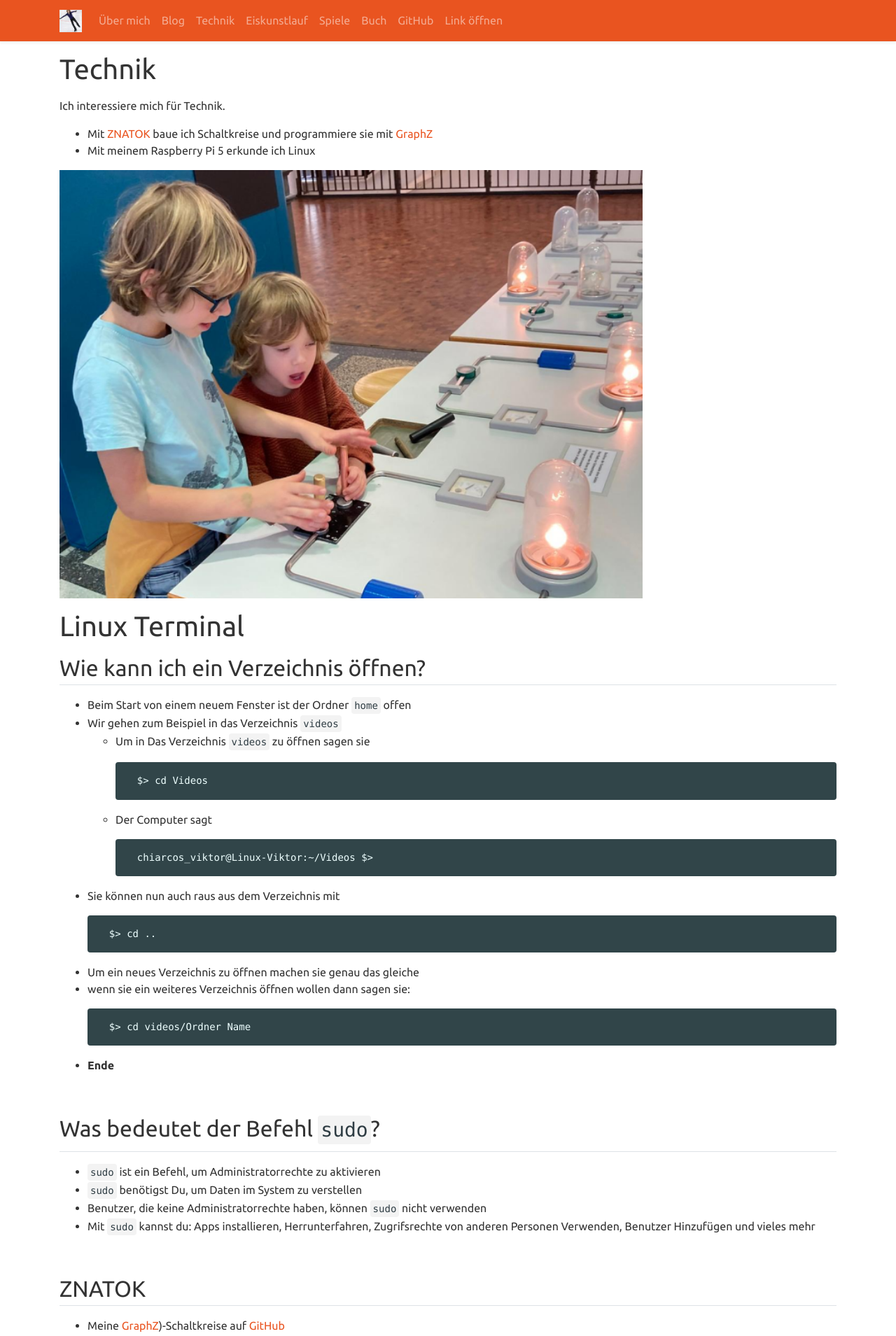
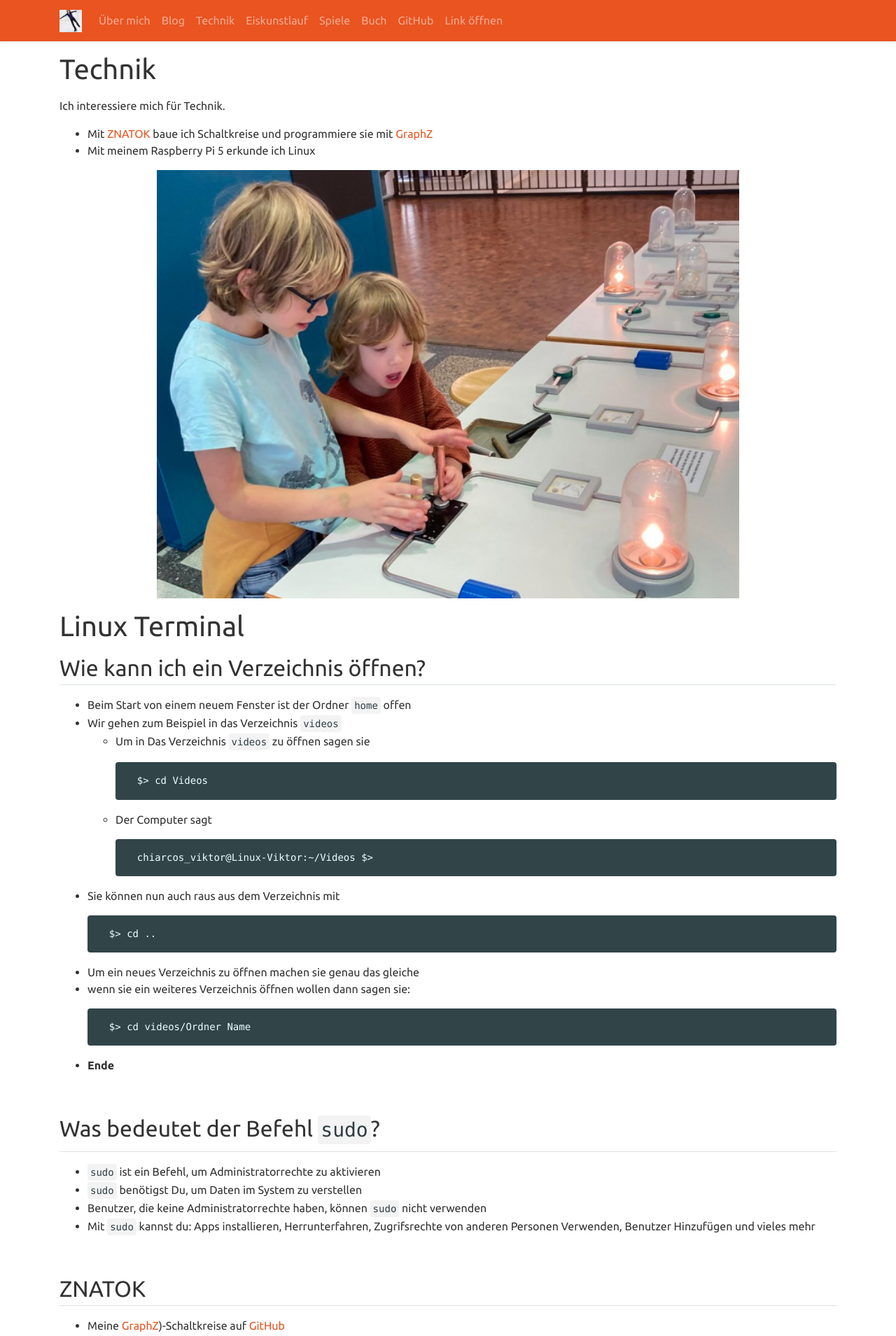
Before and after one commit to viktor-chiarcos/viktor-chiarcos.github.io, a Jekyll site: the page built from _pages/tech.md, in a window 1280 px wide. Shown: the top 1909 px of the page at 70% size. Built offline with Jekyll 4.4.1, drawn with Linux system fonts in a browser that asks for light colours.

Commit message:
zentrierung

```diff
--- a/_pages/tech.md
+++ b/_pages/tech.md
@@ -9,8 +9,9 @@
 - Mit [ZNATOK](https://znatok.ru) baue ich Schaltkreise und programmiere sie mit [GraphZ](https://znatok.ru/files/arduino_mobile/Znatok-Arduino-Mobile-Graph-Z-Manual-Rus_1.pdf)
 - Mit meinem Raspberry Pi 5 erkunde ich Linux
 
-<img src="../assets/images/2024-10-13-technoseum-ausschnitt.jpg" alt="Bild: GraphZ-Programmierung" style="width: 75%;text-align: center;" />
-
+<div style="text-align: center;">
+	<img src="../assets/images/2024-10-13-technoseum-ausschnitt.jpg" alt="Bild: GraphZ-Programmierung" style="width: 75%;text-align: center;" />
+</div>
 
 <!--
 ![](../assets/images/2024-10-13-technoseum-ausschnitt.jpg)
@@ -59,8 +60,9 @@
 - Check out my [ZNATOK programming shows](https://www.youtube.com/playlist?list=PLSWV8OnoemY7cPA46sp0pD5PcdmatZXrN)
 
 <!-- mit automatischer skalierung -->
-
-<img src="../assets/images/2024-11-23-graphz.jpg" alt="Bild: GraphZ-Programmierung" style="width: 60%;text-align: center;" />
+<div style="text-align: center;">
+	<img src="../assets/images/2024-11-23-graphz.jpg" alt="Bild: GraphZ-Programmierung" style="width: 60%;text-align: center;" />
+</div>
 
 <!--
 ![](../assets/images/2024-11-23-graphz.jpg)
```
Also changed, not shown: _pages/github.md (+3 -2 lines).
